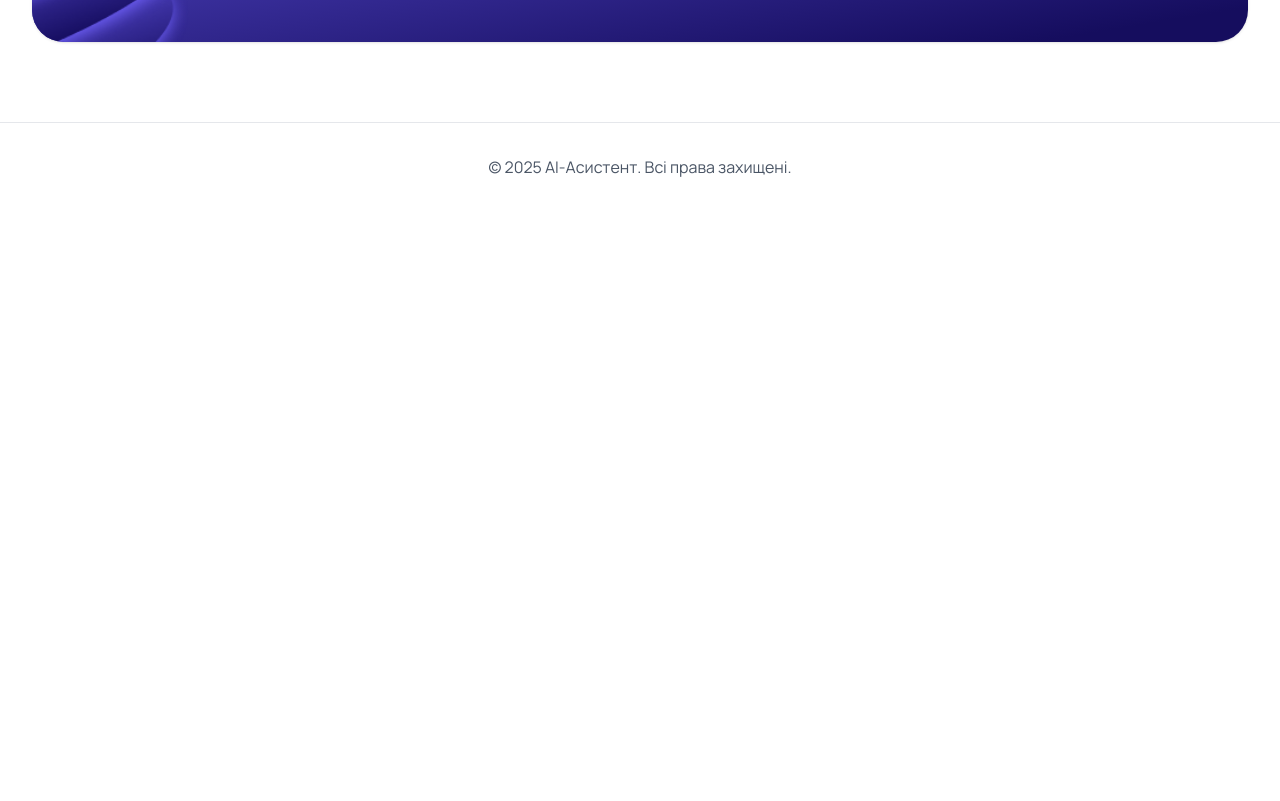
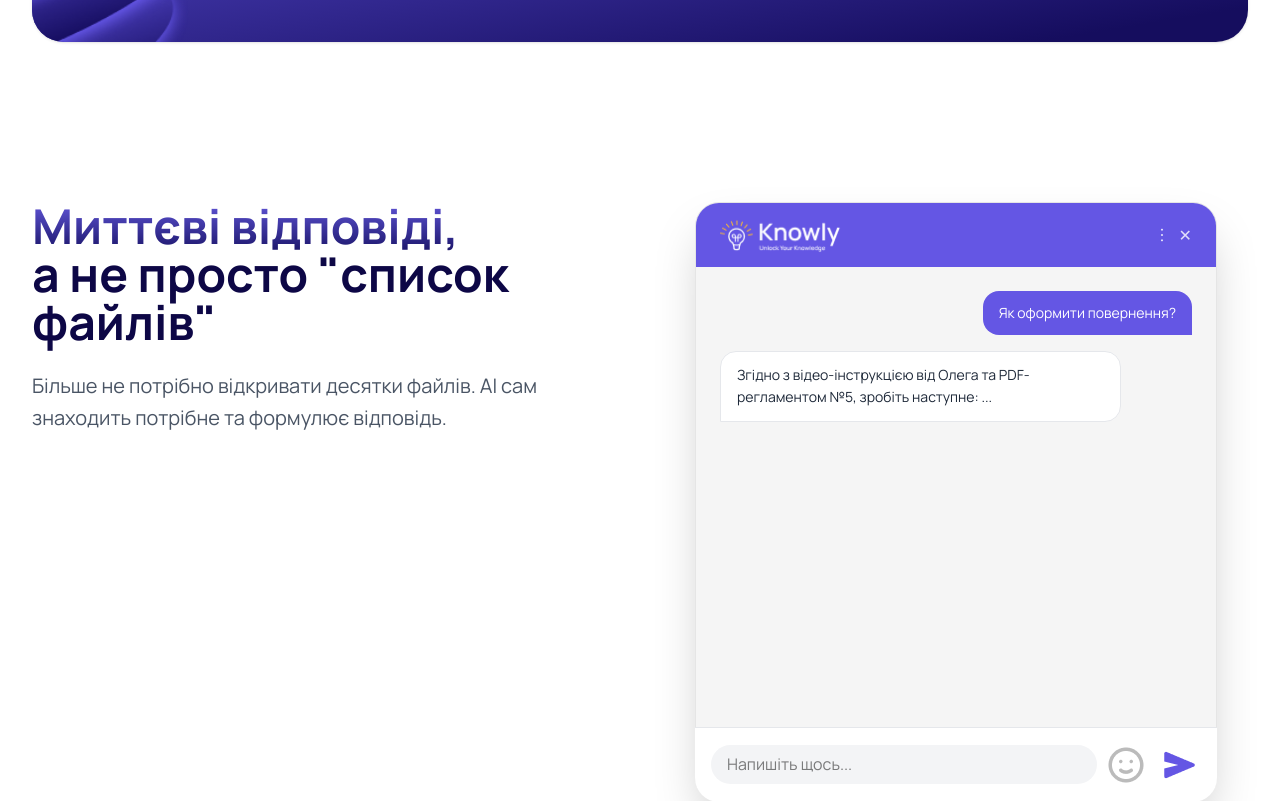
Before and after one commit to yurickv/knowly-landing, a Next.js app: page / in a window 1280 px wide. Shown: the part 2620-3421 px from the top of the page. Before the commit the page ends 2831 px from the top, so only its background shows below. Built offline with nearby package versions, Linux system fonts and the light colour scheme; no server answers.

Commit message:
added InstantAnswersSection

```diff
--- a/src/app/page.tsx
+++ b/src/app/page.tsx
@@ -1,5 +1,6 @@
 import Header from '@/components/sections/Header';
 import HeroSection from '@/components/sections/HeroSection';
+import InstantAnswersSection from '@/components/sections/InstantAnswersSection';
 import PainSection from '@/components/sections/PainSection';
 import SolutionSection from '@/components/sections/SolutionSection';
 import BenefitsSection from '@/components/sections/BenefitsSection';
@@ -18,6 +19,7 @@ export default function Home() {
       {/* <BenefitsSection />
       <OfferSection /> */}
       <TrustSection />
+      <InstantAnswersSection />
       {/* <FinalCTASection /> */}
       <Footer />
     </main>
--- /dev/null
+++ b/src/components/sections/InstantAnswersSection.tsx
@@ -0,0 +1,106 @@
+import AnimatedSection from '@/components/ui/AnimatedSection';
+import Image from 'next/image';
+
+export default function InstantAnswersSection() {
+  return (
+    <section className="py-20 bg-white">
+      <div className="container mx-auto px-4 sm:px-6 lg:px-8">
+        <div className="max-w-7xl mx-auto">
+          <div className="grid lg:grid-cols-2 gap-12 items-start">
+            <AnimatedSection>
+              <div className="space-y-6">
+                <h2 className="text-2xl lg:text-5xl font-bold text-[#0D0746] max-w-[522px]">
+                  <span className="bg-gradient-to-t from-[#150D5E] to-[#7062EE] bg-clip-text text-transparent">
+                    Миттєві відповіді,{' '}
+                  </span>
+                  <br />а не просто &quot;список файлів&quot;
+                </h2>
+                <p className="text-lg sm:text-xl text-gray-600 leading-relaxed">
+                  Більше не потрібно відкривати десятки файлів. AI сам знаходить
+                  потрібне та формулює відповідь.
+                </p>
+              </div>
+            </AnimatedSection>
+
+            <AnimatedSection delay={200}>
+              <div className="relative w-full h-[400px] sm:h-[500px] lg:h-[600px]">
+                <div className="absolute inset-0 flex items-center justify-center">
+                  <div className="relative w-full max-w-[522px] h-full">
+                    <div
+                      className="w-full h-full rounded-3xl shadow-2xl overflow-hidden"
+                      style={{
+                        background: '#F5F5F5',
+                        border: '1px solid #E5E5E5',
+                      }}
+                    >
+                      <div
+                        className="h-16 flex items-center justify-between px-6"
+                        style={{ background: '#6456E4' }}
+                      >
+                        <div className="">
+                          <Image
+                            src="/logo-white.png"
+                            alt="Send"
+                            width={122}
+                            height={40}
+                          />
+                        </div>
+                        <div className="flex items-center gap-2">
+                          <button className="text-white/80 hover:text-white rotate-90">
+                            ⋯
+                          </button>
+                          <button className="text-white/80 hover:text-white">
+                            ✕
+                          </button>
+                        </div>
+                      </div>
+
+                      <div className="p-6 space-y-4 h-[calc(100%-8rem)]">
+                        <div className="flex justify-end">
+                          <div
+                            className="max-w-[80%] px-4 py-3 rounded-t-2xl rounded-l-2xl"
+                            style={{ background: '#6456E4' }}
+                          >
+                            <p className="text-white text-sm">
+                              Як оформити повернення?
+                            </p>
+                          </div>
+                        </div>
+
+                        <div className="flex justify-start">
+                          <div className="max-w-[85%] px-4 py-3 rounded-t-2xl rounded-r-2xl bg-white border border-gray-200">
+                            <p className="text-gray-800 text-sm leading-relaxed">
+                              Згідно з відео-інструкцією від Олега та
+                              PDF-регламентом №5, зробіть наступне: ...
+                            </p>
+                          </div>
+                        </div>
+                      </div>
+
+                      <div className="absolute bottom-0 left-0 right-0 p-4 bg-white border-t border-gray-200 rounded-b-3xl">
+                        <div className="flex items-center gap-2">
+                          <input
+                            type="text"
+                            placeholder="Напишіть щось..."
+                            className="flex-1 px-4 py-2 bg-gray-100 rounded-full text-sm focus:outline-none focus:ring-2 focus:ring-purple-400"
+                            readOnly
+                          />
+                          <Image
+                            src="/smile.png"
+                            alt="Send"
+                            width={96}
+                            height={42}
+                          />
+                        </div>
+                      </div>
+                    </div>
+                  </div>
+                </div>
+              </div>
+            </AnimatedSection>
+          </div>
+        </div>
+      </div>
+    </section>
+  );
+}
```
Also changed, not shown: public/logo-white.png (added), public/smile.png (added).
